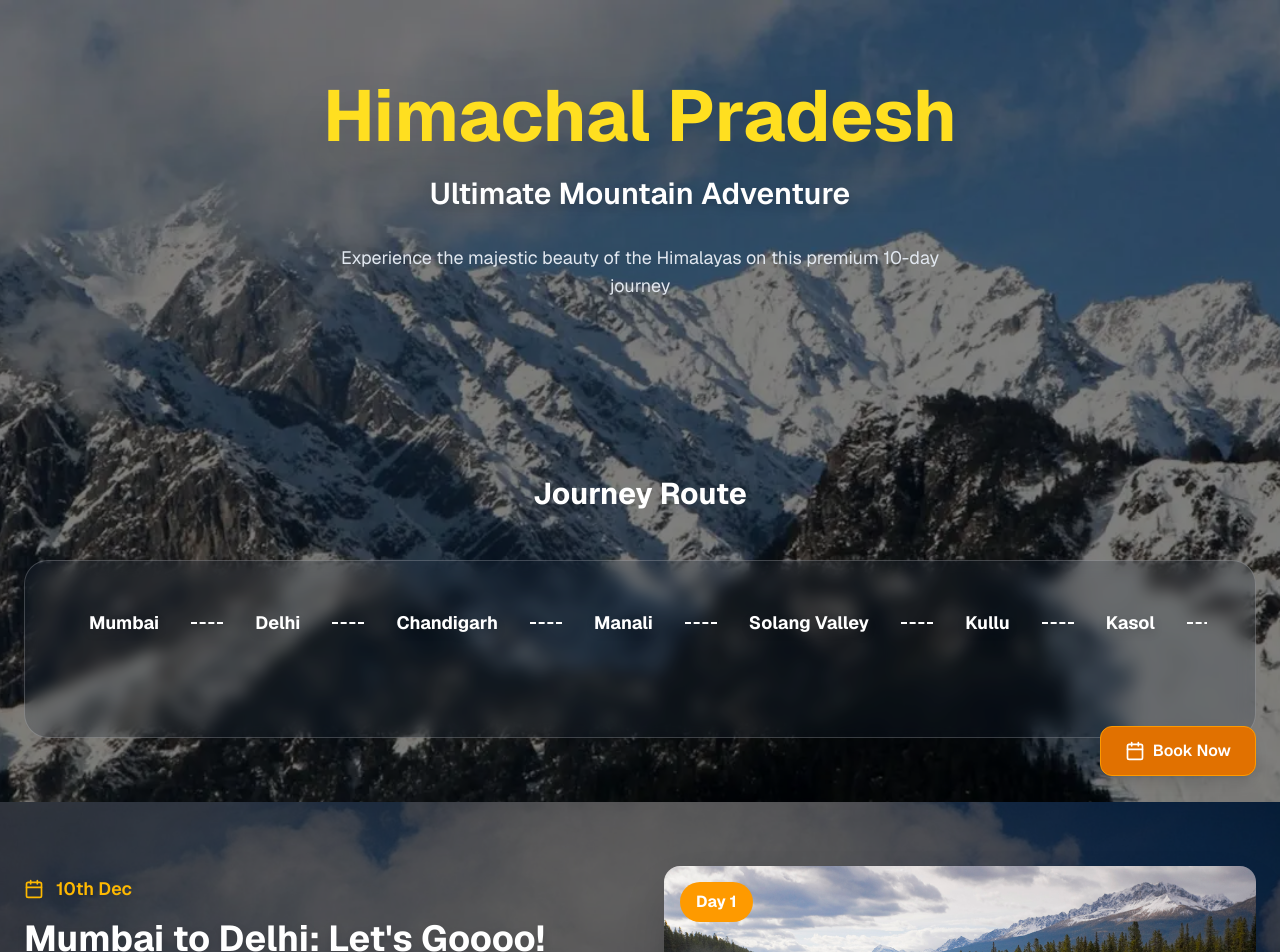
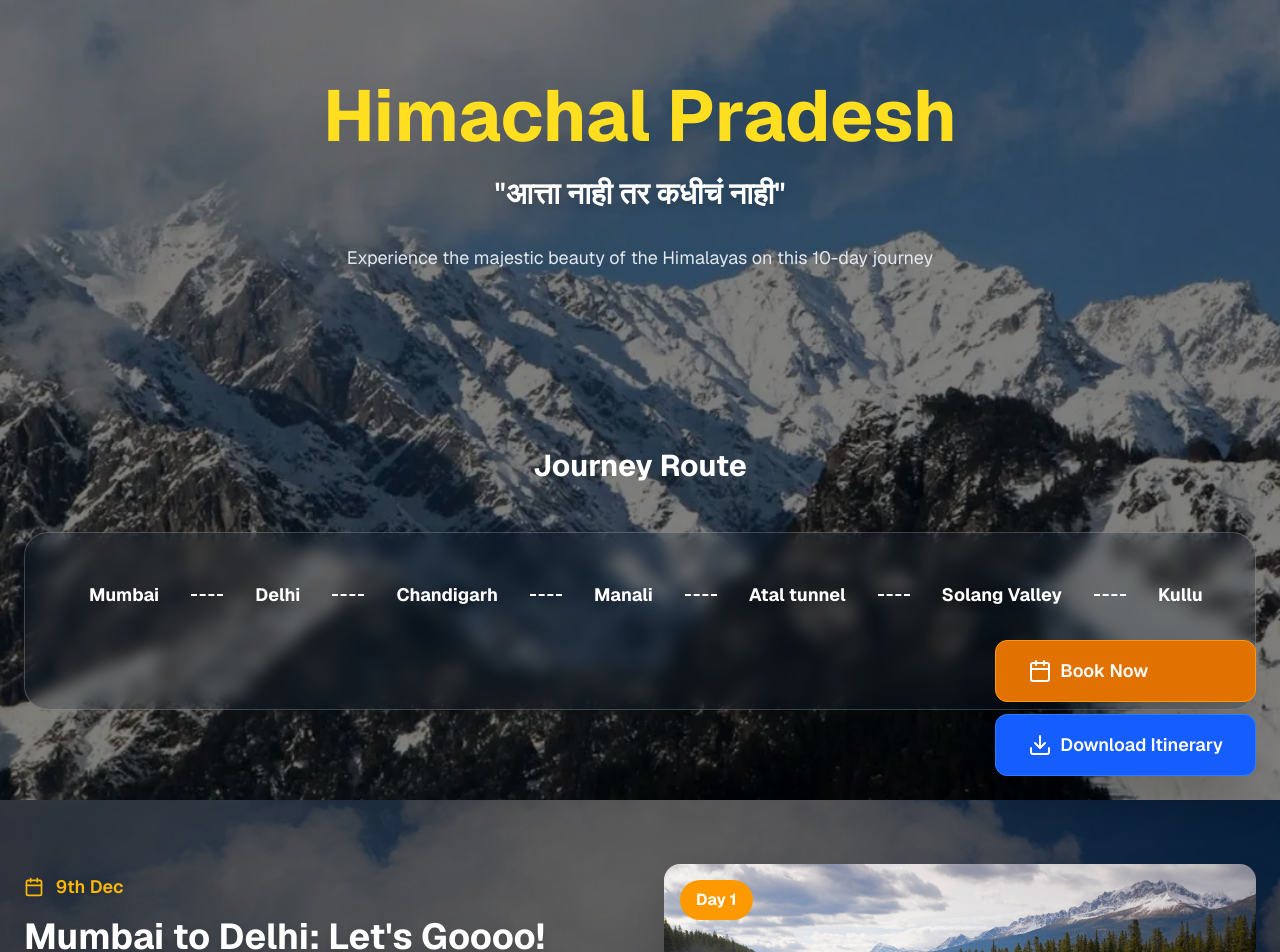
Before and after one commit to Nick012542/Himachaltrip, a Next.js app: page / in a window 1280 px wide. Shown: the top 952 px of the page. Built offline with nearby package versions, Linux system fonts and the light colour scheme.

Commit message:
Updated code

```diff
--- a/app/page.tsx
+++ b/app/page.tsx
@@ -1,10 +1,10 @@
-import { Calendar, Star, Mountain, Utensils, Home } from "lucide-react"
+import { Calendar, Star, Mountain, Utensils, Home, Download } from "lucide-react"
 
 export default function HimachalTour() {
   const itinerary = [
     {
       day: 1,
-      date: "10th Dec",
+      date: "9th Dec",
       title: "Mumbai to Delhi: Let's Goooo!",
       description:
         "Board the Garib Rath Express from Mumbai and start your North India adventure. Selfies, Antakshari, Uno, Insta Reels. Let the fun begin!",
@@ -13,7 +13,7 @@ export default function HimachalTour() {
     },
     {
       day: 2,
-      date: "11th Dec",
+      date: "10th Dec",
       title: "Delhi to Chandigarh to Manali: Chill Scene",
       description:
         "Reach Delhi → Road trip to Chandigarh. Lunch on own, local shopping, then overnight road trip to Manali",
@@ -22,7 +22,7 @@ export default function HimachalTour() {
     },
     {
       day: 3,
-      date: "12th Dec",
+      date: "11th Dec",
       title: "Arrive Manali: DJ Night Included",
       description: "Morning relax, scenic views, gentle walk, momos. Evening full DJ Night – music, dance aur dhamaka!",
       meals: "Dinner only",
@@ -30,7 +30,7 @@ export default function HimachalTour() {
     },
     {
       day: 4,
-      date: "13th Dec",
+      date: "12th Dec",
       title: "Solang Valley & Local Sightseeing",
       description:
         "Snow fun at Solang Valley & Atal Tunnel drive, Hidimba Temple visit, Mall Road shopping. Adventure aur vibe – dono chahiye!",
@@ -39,7 +39,7 @@ export default function HimachalTour() {
     },
     {
       day: 5,
-      date: "14th Dec",
+      date: "13th Dec",
       title: "Kullu to Kasol",
       description:
         "Drive to Kullu for river rafting & paragliding, explore local markets. Later, head to Kasol for a relaxing evening.",
@@ -48,7 +48,7 @@ export default function HimachalTour() {
     },
     {
       day: 6,
-      date: "15th Dec",
+      date: "14th Dec",
       title: "Explore Kasol & Travel to Dharamshala",
       description:
         "Kasol Market & Parvati River, visit Manikaran Sahib Gurudwara with Langar lunch. Evening: DJ Bash! One more DJ night?",
@@ -57,7 +57,7 @@ export default function HimachalTour() {
     },
     {
       day: 7,
-      date: "16th Dec",
+      date: "15th Dec",
       title: "McLeodganj Exploration and Drive to Amritsar",
       description:
         "Explore spiritual McLeodganj, peaceful Dalai Lama Temple, and Shiva Café. Later begin journey to Amritsar (5-8 hrs). Chill playlist, travel snacks, mid-road dance reels.",
@@ -66,7 +66,7 @@ export default function HimachalTour() {
     },
     {
       day: 8,
-      date: "17th Dec",
+      date: "16th Dec",
       title: "Amritsar Ghumo aur Journey to Delhi",
       description:
         "Golden Temple ki roshni mein spiritual connection, Langar ki unlimited love, aur Jallianwala Bagh ki history. Phir patriotic thrill at Wagah Border Ceremony",
@@ -75,7 +75,7 @@ export default function HimachalTour() {
     },
     {
       day: 9,
-      date: "18th Dec",
+      date: "17th Dec",
       title: "Delhi Se Mumbai Ki Journey",
       description:
         "Delhi ki thodi si masti, phir Mumbai ki taraf! Train journey mein dosti, yaadein, aur endless masti...",
@@ -84,7 +84,7 @@ export default function HimachalTour() {
     },
     {
       day: 10,
-      date: "19th Dec",
+      date: "18th Dec",
       title: "Mumbai Wapsi – Trip Khatam",
       description:
         "Mumbai wapas aake, dil bhar ke yaadein, aur next adventure ki planning shuru! Trip officially khatam... par memories forever rahengi.",
@@ -95,22 +95,35 @@ export default function HimachalTour() {
 
   return (
     <div className="min-h-screen">
+      <div className="fixed bottom-4 right-4 md:bottom-6 md:right-6 z-[9999] flex flex-col gap-3">
+        {/* Book Now Button */}
+        <a
+          href="https://docs.google.com/forms/d/e/1FAIpQLSeU3eNYyVSdLGQ-Dp1jcmQzRDJdgkun8OaPLcxx7L29nGsqgw/viewform?usp=sharing&ouid=111157058529883492838"
+          target="_blank"
+          rel="noopener noreferrer"
+          className="flex items-center gap-2 bg-amber-600 hover:bg-amber-700 text-white px-6 py-3 md:px-8 md:py-4 rounded-xl shadow-2xl transition-all duration-300 hover:scale-105 hover:shadow-xl border border-amber-500 text-base md:text-lg backdrop-blur-sm"
+        >
+          <Calendar size={18} className="md:w-6 md:h-6" />
+          <span className="font-semibold">Book Now</span>
+        </a>
+
+        {/* Download Itinerary Button */}
+        <a
+          href="/himachal-itinerary.pdf"
+          download="Himachal-Pradesh-Itinerary.pdf"
+          className="flex items-center gap-2 bg-blue-600 hover:bg-blue-700 text-white px-6 py-3 md:px-8 md:py-4 rounded-xl shadow-2xl transition-all duration-300 hover:scale-105 hover:shadow-xl border border-blue-500 text-base md:text-lg backdrop-blur-sm"
+        >
+          <Download size={18} className="md:w-6 md:h-6" />
+          <span className="font-semibold">Download Itinerary</span>
+        </a>
+      </div>
+
       <div
         className="relative min-h-screen bg-cover bg-center bg-no-repeat"
         style={{ backgroundImage: "url(/background4.jpg)" }}
       >
         <div className="absolute inset-0 bg-black/50"></div>
         <div className="relative z-10">
-          <div className="fixed bottom-4 right-4 md:bottom-6 md:right-6 z-50">
-            <a
-              href="https://docs.google.com/forms/d/e/1FAIpQLSeU3eNYyVSdLGQ-Dp1jcmQzRDJdgkun8OaPLcxx7L29nGsqgw/viewform"
-              className="flex items-center gap-2 bg-amber-600 hover:bg-amber-700 text-white px-4 py-2 md:px-6 md:py-3 rounded-xl shadow-lg transition-all duration-300 hover:scale-105 hover:shadow-xl border border-amber-500 text-sm md:text-base"
-            >
-              <Calendar size={16} className="md:w-5 md:h-5" />
-              <span className="font-semibold">Book Now</span>
-            </a>
-          </div>
-
           {/* Hero Section */}
           <div className="relative overflow-hidden">
             <div className="relative text-center py-12 md:py-20 px-4 md:px-6">
@@ -118,10 +131,10 @@ export default function HimachalTour() {
                 Himachal Pradesh
               </h1>
               <p className="text-lg sm:text-xl md:text-2xl lg:text-3xl text-white font-semibold mb-6 md:mb-8 drop-shadow-lg">
-                Ultimate Mountain Adventure
+                "आत्ता नाही तर कधीचं नाही"
               </p>
               <div className="text-base md:text-lg text-slate-200 max-w-2xl mx-auto mb-6 md:mb-8 px-4">
-                Experience the majestic beauty of the Himalayas on this premium 10-day journey
+                Experience the majestic beauty of the Himalayas on this 10-day journey
               </div>
             </div>
           </div>
@@ -150,6 +163,10 @@ export default function HimachalTour() {
                     </span>
                     <div className="w-4 md:w-8 border-t-2 border-dashed border-white"></div>
                     <span className="text-white font-bold text-sm md:text-lg drop-shadow-lg whitespace-nowrap">
+                      Atal tunnel
+                    </span>
+                    <div className="w-4 md:w-8 border-t-2 border-dashed border-white"></div>
+                    <span className="text-white font-bold text-sm md:text-lg drop-shadow-lg whitespace-nowrap">
                       Solang Valley
                     </span>
                     <div className="w-4 md:w-8 border-t-2 border-dashed border-white"></div>
@@ -159,6 +176,10 @@ export default function HimachalTour() {
                     <div className="w-4 md:w-8 border-t-2 border-dashed border-white"></div>
                     <span className="text-white font-bold text-sm md:text-lg drop-shadow-lg whitespace-nowrap">
                       Kasol
+                    </span>
+                    <div className="w-4 md:w-8 border-t-2 border-dashed border-white"></div>
+                    <span className="text-white font-bold text-sm md:text-lg drop-shadow-lg whitespace-nowrap">
+                      Manikaran
                     </span>
                     <div className="w-4 md:w-8 border-t-2 border-dashed border-white"></div>
                     <span className="text-white font-bold text-sm md:text-lg drop-shadow-lg whitespace-nowrap">
@@ -174,6 +195,10 @@ export default function HimachalTour() {
                     </span>
                     <div className="w-4 md:w-8 border-t-2 border-dashed border-white"></div>
                     <span className="text-white font-bold text-sm md:text-lg drop-shadow-lg whitespace-nowrap">
+                      Wagah Border
+                    </span>
+                    <div className="w-4 md:w-8 border-t-2 border-dashed border-white"></div>
+                    <span className="text-white font-bold text-sm md:text-lg drop-shadow-lg whitespace-nowrap">
                       Golden Temple
                     </span>
                   </div>
@@ -186,7 +211,7 @@ export default function HimachalTour() {
 
       <div
         className="min-h-screen bg-cover bg-center bg-no-repeat relative"
-        style={{ backgroundImage: "url(background1.jpg)" }}
+        style={{ backgroundImage: "url(/background1.jpg)" }}
       >
         <div className="absolute inset-0 bg-black/60"></div>
         <div className="relative z-10 min-h-screen flex items-center">
@@ -758,22 +783,50 @@ export default function HimachalTour() {
               <div className="grid grid-cols-1 md:grid-cols-2 gap-4 md:gap-6 text-white text-sm md:text-lg drop-shadow-lg">
                 <div className="space-y-2">
                   <p>
-                    <span className="font-semibold text-amber-300">Manali:</span> 2 Nights - Manali Valley Resort (4
-                    Star)
+                    <span className="font-semibold text-amber-300">Manali:</span> 2 Nights -
+                    <a
+                      href="https://manalivalleyresorts.com/"
+                      target="_blank"
+                      rel="noopener noreferrer"
+                      className="text-blue-300 hover:text-blue-200 underline transition-colors duration-200 ml-1"
+                    >
+                      Manali Valley Resort (4 Star)
+                    </a>
                   </p>
                   <p>
-                    <span className="font-semibold text-amber-300">Kasol:</span> 1 Night - Parvati Woods / Bricks and
-                    Woods Tent
+                    <span className="font-semibold text-amber-300">Kasol:</span> 1 Night -
+                    <a
+                      href="https://camps.furut.net/camps/parvati-woods-camp-kasol/"
+                      target="_blank"
+                      rel="noopener noreferrer"
+                      className="text-blue-300 hover:text-blue-200 underline transition-colors duration-200 ml-1"
+                    >
+                      Parvati Woods / Bricks and Woods Tent
+                    </a>
                   </p>
                 </div>
                 <div className="space-y-2">
                   <p>
-                    <span className="font-semibold text-amber-300">Dharamshala:</span> 1 Night - Hotel Spring Valley (4
-                    Star)
+                    <span className="font-semibold text-amber-300">Dharamshala:</span> 1 Night -
+                    <a
+                      href="https://www.dlshotels.in/spring-valley-resort-dharamshala/"
+                      target="_blank"
+                      rel="noopener noreferrer"
+                      className="text-blue-300 hover:text-blue-200 underline transition-colors duration-200 ml-1"
+                    >
+                      Hotel Spring Valley (4 Star)
+                    </a>
                   </p>
                   <p>
-                    <span className="font-semibold text-amber-300">Amritsar:</span> 1 Night - Apple Tree/Grand Kabana (4
-                    Star)
+                    <span className="font-semibold text-amber-300">Amritsar:</span> 1 Night -
+                    <a
+                      href="https://leveluphotels.com/hotel-grand-cabbana/"
+                      target="_blank"
+                      rel="noopener noreferrer"
+                      className="text-blue-300 hover:text-blue-200 underline transition-colors duration-200 ml-1"
+                    >
+                      Apple Tree/Grand Kabana (4 Star)
+                    </a>
                   </p>
                 </div>
               </div>
@@ -793,7 +846,7 @@ export default function HimachalTour() {
                 Get ready for an unforgettable journey through the majestic Himalayas
               </p>
               <p className="text-sm md:text-lg text-slate-300 drop-shadow-lg px-4">
-                Premium Himachal Pradesh Tour 2025 • December 9-18, 2025
+                Himachal Pradesh Tour 2025 • December 10-19, 2025
               </p>
             </div>
           </div>
```
